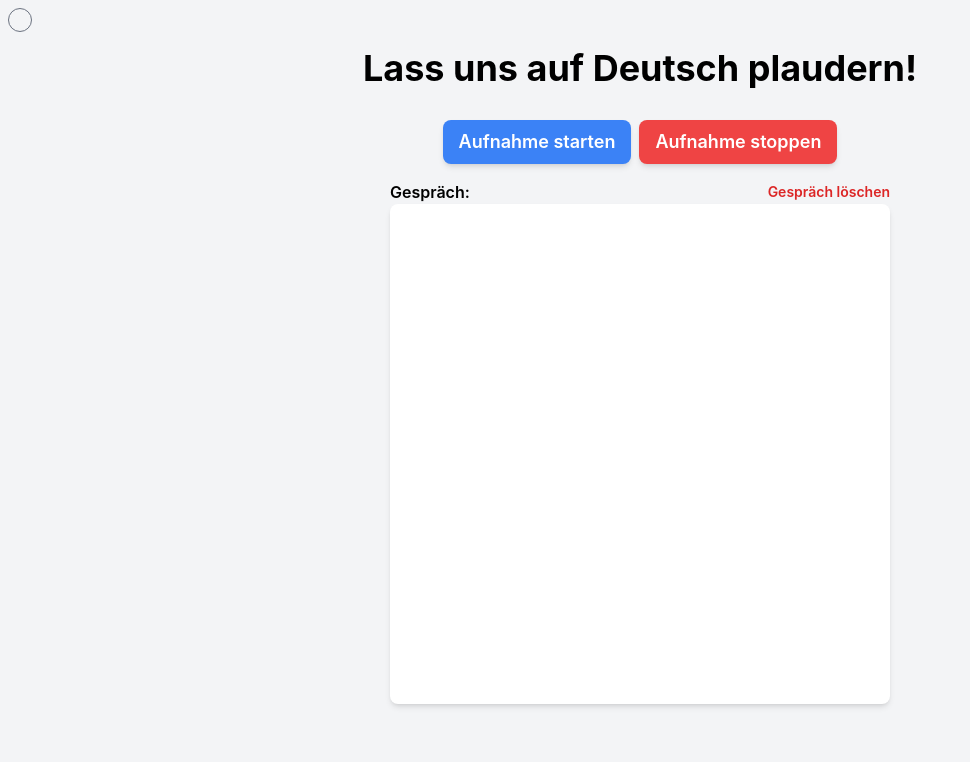
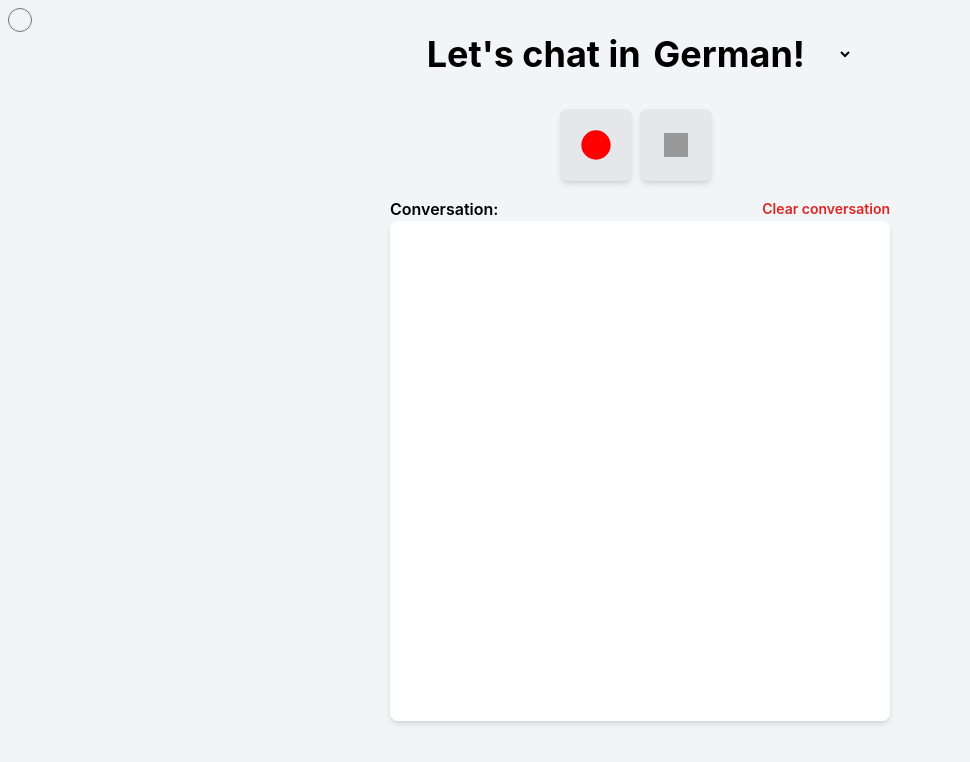
Before and after one commit to GregLMcDonald/chatPartner, a React (Create React App) app: page / in a window 1280 px wide. Shown: the top 762 px of the page, without its empty margins (0-970 px from the left). Built offline with nearby package versions, Linux system fonts and the light colour scheme.

Commit message:
main - Adds language selector and improves buttons

```diff
--- a/src/App.js
+++ b/src/App.js
@@ -3,9 +3,27 @@ import './custom.css';
 import AudioRecorder from './AudioRecorder';
 
 function App() {
+  const [language, setLanguage] = React.useState('German');
+
+  const handleLanguageChange = (event) => {
+    setLanguage(event.target.value);
+  };
+
   return (
     <div className="App min-h-screen bg-gray-100 flex flex-col items-center justify-center">
-      <h1 className="text-4xl font-bold mb-8">Lass uns auf Deutsch plaudern!</h1>
+      <h1 className="text-4xl font-bold mb-8">
+        Let's chat in{' '}
+        <select
+          value={language}
+          onChange={handleLanguageChange}
+          className="text-4xl font-bold bg-transparent focus:outline-none"
+        >
+          <option value="de-DE">German!</option>
+          <option value="fr-CA">French!</option>
+          <option value="en-CA">English!</option>
+          <option value="jp-JP">Japanese!</option>
+        </select>
+      </h1>
       <AudioRecorder />
     </div>
   );
--- a/src/AudioRecorder.js
+++ b/src/AudioRecorder.js
@@ -1,6 +1,7 @@
 import React, { useState, useRef, useEffect } from 'react';
 import Conversation from './Conversation';
 import axios from 'axios';
+import { RecordButton, StopButton } from './Buttons';
 
 const AudioRecorder = () => {
   const [isRecording, setIsRecording] = useState(false);
@@ -99,7 +100,9 @@ const callGPTAPI = async (text) => {
       recognitionRef.current.onend = () => {
         callGPTAPI(transcriptRef.current).then((response) => {
           const { text } = response;
-          textToSpeech(text, 'de-DE', 'Google Deutsch');
+          if (response.type !== 'error') {
+            textToSpeech(text, 'de-DE', 'Google Deutsch');
+          }
           setConversation((prevConversation) => {
             return [...prevConversation, response];
           });
@@ -135,39 +138,14 @@ const callGPTAPI = async (text) => {
   return (
     <div className="mb-8">
       <div className="mb-4 flex flex-row items-center justify-center">
-        <button
-          onClick={startRecording}
-          disabled={isRecording}
-          className="px-4 py-2 text-lg font-semibold rounded-lg shadow-md text-white bg-blue-500 hover:bg-opacity-90 focus:outline-none mr-2"
-        >
-          Aufnahme starten
-        </button>
+        <RecordButton isRecording={isRecording} startRecording={startRecording} />
 
         {isRecording && <div className="recording-indicator active"></div>}
         {!isRecording && <div className="recording-indicator"></div>}
 
-        <button
-          onClick={stopRecording}
-          disabled={!isRecording}
-          className="px-4 py-2 text-lg font-semibold rounded-lg shadow-md text-white bg-red-500 hover:bg-opacity-90 focus:outline-none"
-        >
-          Aufnahme stoppen
-        </button>
+        <StopButton isRecording={isRecording} stopRecording={stopRecording} />
       </div>
-
-      {/* Display the transcript */}
-      <div className="mb-4">
-        <div className="flex justify-between items-center">
-          <p className="font-semibold">Gespräch:</p>
-          <button
-            onClick={clearConversation}
-            className="text-sm font-semibold text-red-600 hover:text-red-800 focus:outline-none"
-          >
-            Gespräch löschen
-          </button>
-        </div>
-        <Conversation conversation={conversation} />
-      </div>
+      <Conversation conversation={conversation} clearConversation={clearConversation}/>
     </div>
   );
 };
--- /dev/null
+++ b/src/Buttons.js
@@ -0,0 +1,43 @@
+import React from "react";
+
+const iconColor = (isRecording) => {
+  return isRecording ? "#999" : "#f00";
+};
+
+const buttonClass = (isDisabled) => `px-1 py-1 text-xl font-semibold rounded-lg shadow-md text-white bg-gray-200 focus:outline-none mr-2 relative ${isDisabled ? "cursor-not-allowed" : "hover:bg-gray-300"}`
+
+export const RecordButton = ({ isRecording, startRecording }) => (
+  <button
+    onClick={startRecording}
+    disabled={isRecording}
+    className={buttonClass(isRecording)}
+  >
+    <svg
+      className="w-16 h-16 text-white"
+      fill={iconColor(isRecording)}
+      stroke={iconColor(isRecording)}
+      viewBox="0 0 24 24"
+      xmlns="http://www.w3.org/2000/svg"
+    >
+      <circle cx="12" cy="12" r="5" />
+    </svg>
+  </button>
+);
+
+export const StopButton = ({ isRecording, stopRecording }) => (
+  <button
+    onClick={stopRecording}
+    disabled={!isRecording}
+    className={buttonClass(!isRecording)}
+  >
+    <svg
+      className="w-16 h-16 text-white"
+      fill={iconColor(!isRecording)}
+      stroke={iconColor(!isRecording)}
+      viewBox="0 0 24 24"
+      xmlns="http://www.w3.org/2000/svg"
+    >
+      <rect x="8" y="8" width="8" height="8"/>
+    </svg>
+  </button>
+);
--- a/src/Conversation.js
+++ b/src/Conversation.js
@@ -1,6 +1,6 @@
 import React, {useEffect, useRef} from 'react';
 
-const Conversation = ({ conversation }) => {
+const Conversation = ({ conversation, clearConversation }) => {
   const conversationEndRef = useRef(null);
 
   useEffect(() => {
@@ -10,6 +10,16 @@ const Conversation = ({ conversation }) => {
   }, [conversation]);
 
   return (
+    <div className="mb-4">
+      <div className="flex justify-between items-center">
+        <p className="font-semibold">Conversation:</p>
+        <button
+          onClick={clearConversation}
+          className="text-sm font-semibold text-red-600 hover:text-red-800 focus:outline-none"
+        >
+          Clear conversation
+        </button>
+      </div>
       <div className="bg-white p-4 rounded-lg shadow-md overflow-auto" style={{ maxWidth: '500px', minWidth: '500px', minHeight: '500px', maxHeight: '500px' }}>
         {conversation.map((msg, idx) => {
           return (
@@ -29,6 +39,8 @@ const Conversation = ({ conversation }) => {
         })}
         <div ref={conversationEndRef} />
       </div>
+    </div>
+
   );
 };
 
```
Lines whose indentation alone changed are shown as unchanged.
